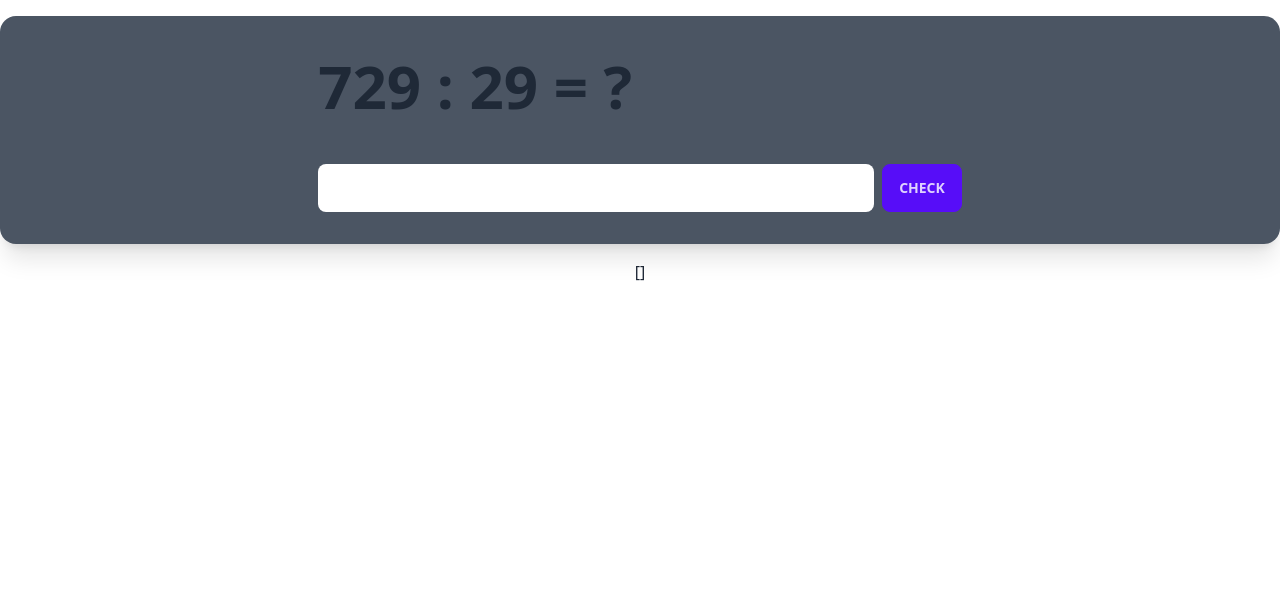
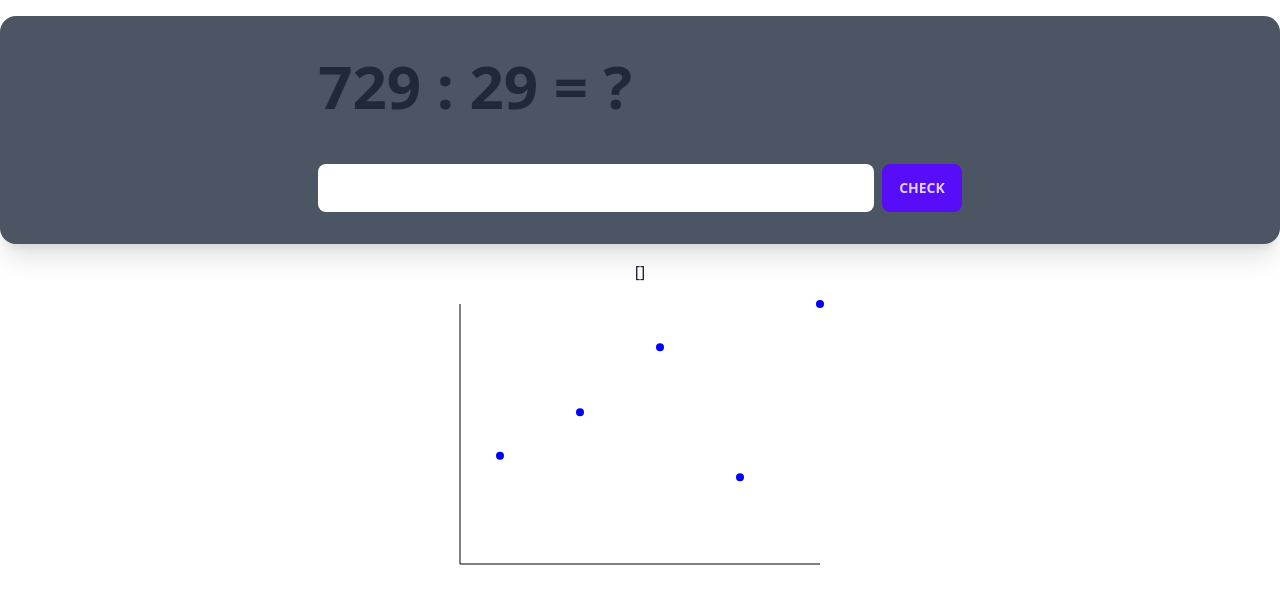
Before and after one commit to koljapluemer/currency-conversion-practice, a Vue app: page / in a window 1280 px wide. Shown: the top 604 px of the page. Built offline with nearby package versions, Linux system fonts and the light colour scheme.

Commit message:
add in generic svg scatter plot

```diff
--- a/src/App.vue
+++ b/src/App.vue
@@ -1,6 +1,6 @@
 <script setup>
 import words from "./words.js";
-import { ref } from "vue";
+import { ref, computed } from 'vue';
 
 let dividend = ref(0);
 let divisor = ref(29);
@@ -74,6 +74,32 @@ function evaluateScore() {
 //     getRandomWord();
 //   }
 // }
+
+
+const width = 400;
+const height = 300;
+const margin = 20;
+
+const dataPoints = ref([
+  { x: 10, y: 50 },
+  { x: 30, y: 70 },
+  { x: 50, y: 100 },
+  { x: 70, y: 40 },
+  { x: 90, y: 120 },
+]);
+
+const maxX = computed(() => Math.max(...dataPoints.value.map(point => point.x)));
+const maxY = computed(() => Math.max(...dataPoints.value.map(point => point.y)));
+
+const scaleX = computed(() => {
+  const xRange = maxX.value;
+  return x => (x / xRange) * (width - 2 * margin) + margin;
+});
+
+const scaleY = computed(() => {
+  const yRange = maxY.value;
+  return y => (y / yRange) * (height - 2 * margin) + margin;
+});
 </script>
 
 <template>
@@ -107,6 +133,39 @@ function evaluateScore() {
   </div>
 
   {{ results }}
+
+
+    <div>
+    <svg :width="width" :height="height">
+      <!-- Draw x-axis -->
+      <line
+        :x1="margin"
+        :y1="height - margin"
+        :x2="width - margin"
+        :y2="height - margin"
+        stroke="black"
+      />
+
+      <!-- Draw y-axis -->
+      <line
+        :x1="margin"
+        :y1="margin"
+        :x2="margin"
+        :y2="height - margin"
+        stroke="black"
+      />
+
+      <!-- Draw data points -->
+      <circle
+        v-for="(point, index) in dataPoints"
+        :key="index"
+        :cx="scaleX(point.x)"
+        :cy="height - scaleY(point.y)"
+        :r="4"
+        fill="blue"
+      />
+    </svg>
+  </div>
 </template>
 
 <style scoped></style>
```
